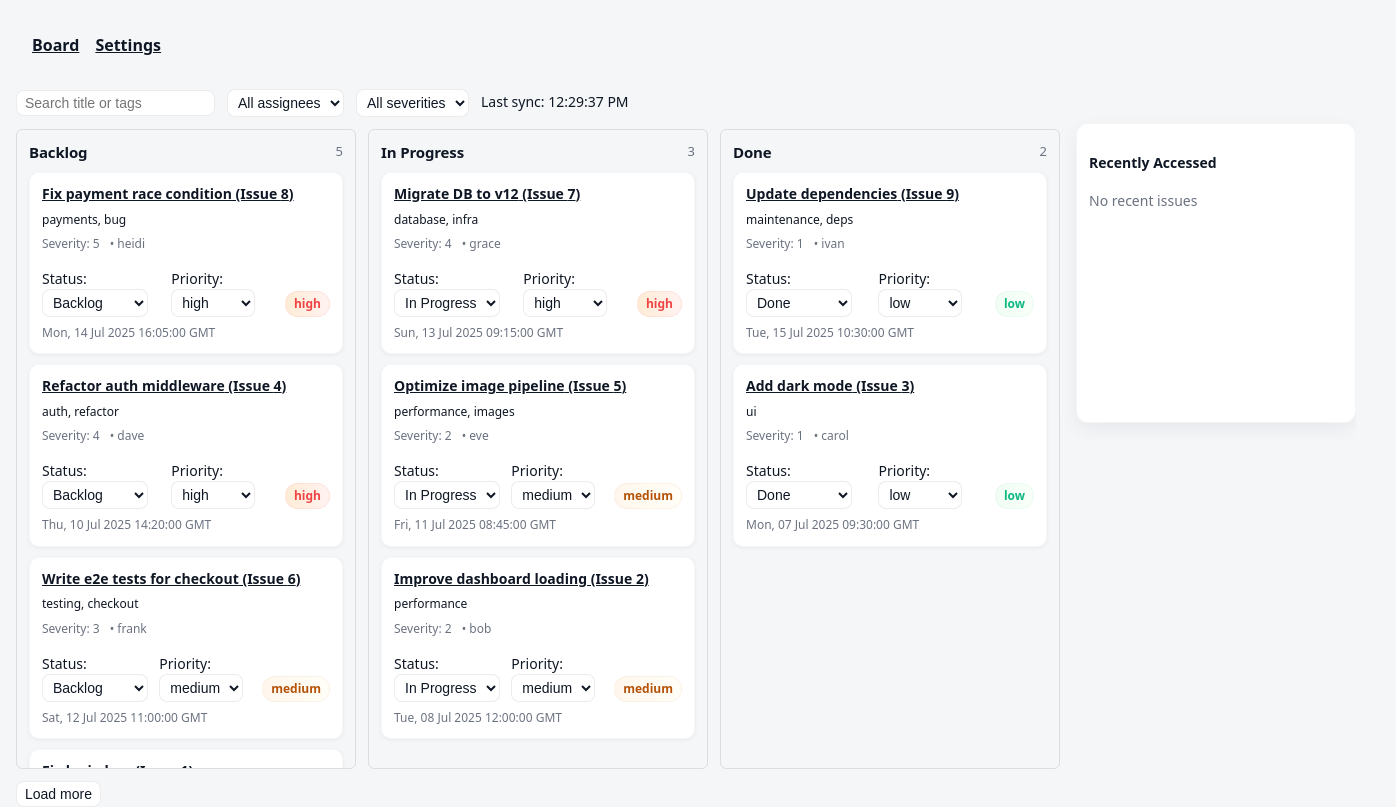
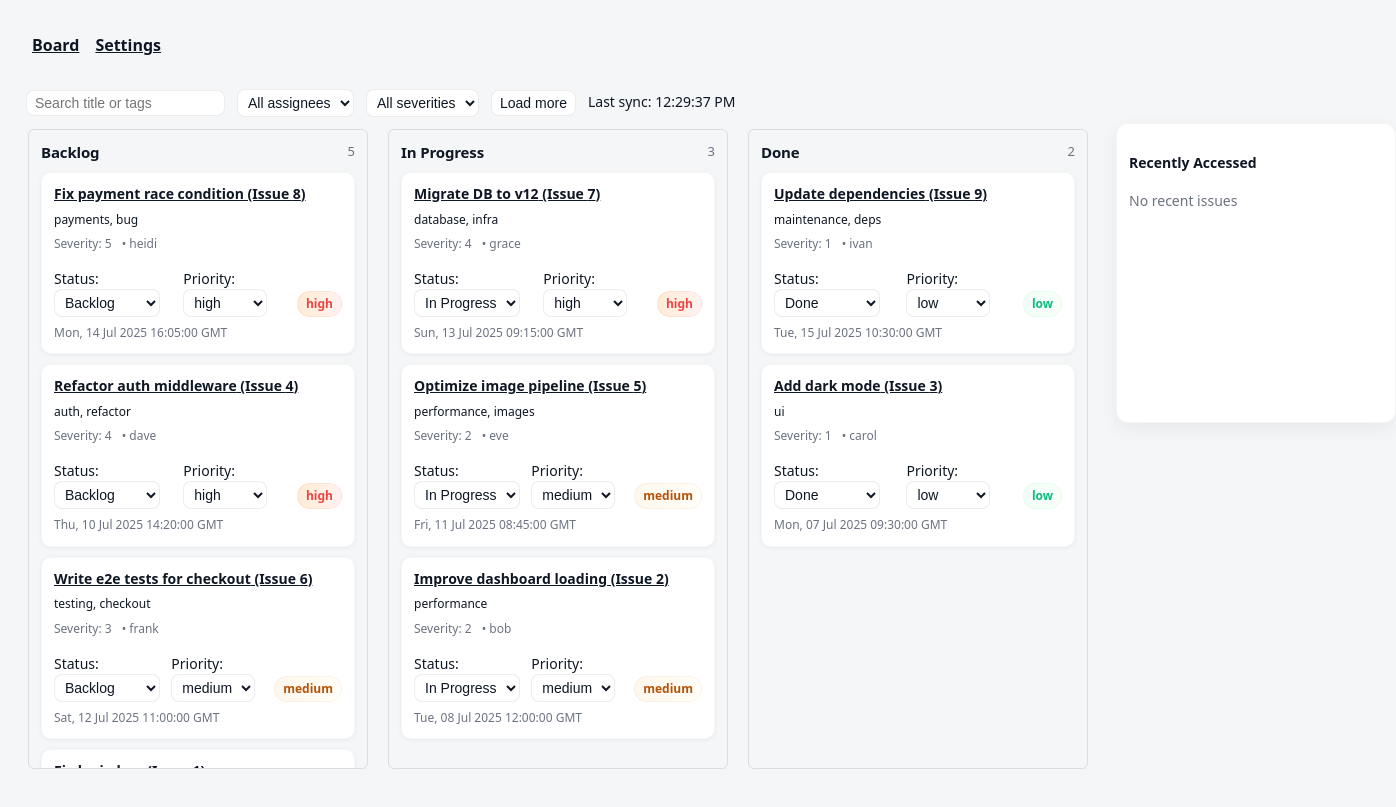
Before and after one commit to chukwuma-azubuike/kanban-issue-board, a React (Create React App) app: page /board in a window 1280 px wide. Shown: the whole page, 1396 px wide, since content can reach past the window. Built offline with nearby package versions, Linux system fonts and the light colour scheme.

Commit message:
fix(board): render DragOverlay into DnD portal to avoid clipping on overflowing container

```diff
--- a/src/pages/BoardPage.tsx
+++ b/src/pages/BoardPage.tsx
@@ -1,5 +1,5 @@
-import React, { ChangeEvent, useCallback, useMemo } from 'react';
-import { DndContext, DragEndEvent } from '@dnd-kit/core';
+import React, { ChangeEvent, useCallback, useMemo, useState } from 'react';
+import { DndContext, DragEndEvent, DragOverlay, DragStartEvent } from '@dnd-kit/core';
 import { useIssuesStore } from '../stores/issuesStore';
 import useUndoToast from '../hooks/useUndoToast';
 import { currentUser } from '../constants/currentUser';
@@ -11,6 +11,7 @@ import { usePolling } from '../hooks/usePolling';
 import KanbanColumn from '../components/KanbanColumn';
 import { issueSeverities } from '../constants/issues';
 import { useSettingsStore } from '../stores/settingsStore';
+import IssueCard from '../components/IssueCard';
 
 const columns = [
 	{ key: 'Backlog', label: 'Backlog' },
@@ -39,16 +40,29 @@ export function BoardPage() {
 
 	const { pollingIntervalSec } = useSettingsStore();
 
+	// track active dragged item id for DragOverlay preview (prevents clipping)
+	const [activeId, setActiveId] = useState<string | null>(null);
+
+	const onDragStart = useCallback((event: DragStartEvent) => {
+		// set the active id so DragOverlay can render a portal preview
+		setActiveId(event.active.id as string);
+	}, []);
+
 	const onDragEnd = useCallback(
 		async (event: DragEndEvent) => {
 			const { active, over } = event;
 
+			// clear overlay
+			setActiveId(null);
+
 			if (!over || !active) return;
 
-			const issue = active.data.current;
+			const issue = (active.data && (active.data.current as Issue)) || null;
 			const [status] = (over.id as string).split(':');
 
 			if (currentUser.role !== 'admin') return;
+
+			if (!issue) return;
 
 			try {
 				await updateIssue({ ...issue, status } as Partial<Issue>);
@@ -78,7 +92,7 @@ export function BoardPage() {
 	);
 
 	const uniqueAssignees = useMemo(
-		() => new Set(issues.map((issue) => issue.assignee)) as unknown as Array<string>,
+		() => Array.from(new Set(issues.map((issue) => issue.assignee).filter(Boolean))) as string[],
 		[issues]
 	);
 
@@ -102,7 +116,7 @@ export function BoardPage() {
 	);
 
 	const handleSeverityChange = (e: ChangeEvent<HTMLSelectElement>) => {
-		setSeverityFilter(e.target.value !== 'all' ? Number(e.target.value) : e.target.value);
+		setSeverityFilter(e.target.value !== 'all' ? Number(e.target.value) : (e.target.value as any));
 	};
 
 	const handlePagination = () => {
@@ -127,6 +141,12 @@ export function BoardPage() {
 
 	useUndoToast();
 
+	// find active issue for overlay preview (rendered outside column overflow)
+	const activeIssue = useMemo(
+		() => (activeId ? issues.find((i) => i.id === activeId) ?? null : null),
+		[activeId, issues]
+	);
+
 	// handle initial loading state
 	if (loading && issues.length < 1) {
 		return <div style={{ padding: 16 }}>Loading…</div>;
@@ -140,12 +160,14 @@ export function BoardPage() {
 	return (
 		<div style={{ display: 'flex', gap: 16 }}>
 			<div style={{ flex: 1 }}>
-				<div style={{ display: 'flex', alignItems: 'center', gap: 12, marginTop: 16 }}>
+				<div
+					style={{ display: 'flex', alignItems: 'center', gap: 12, marginTop: 16, paddingLeft: '10px' }}
+				>
 					<input placeholder="Search title or tags" value={query} onChange={handleQuery} />
 					<select value={assigneeFilter} onChange={handleAssigneeFilter}>
 						<option value="all">All assignees</option>
 
-						{[...uniqueAssignees].map((a) => (
+						{uniqueAssignees.map((a) => (
 							<option key={a} value={a!}>
 								{a}
 							</option>
@@ -159,22 +181,30 @@ export function BoardPage() {
 							</option>
 						))}
 					</select>
+					<button disabled={!hasMore} onClick={handlePagination}>
+						{hasMore ? 'Load more' : 'No more issues to load'}
+					</button>
 					<div>Last sync: {lastSync ? lastSync.toLocaleTimeString() : '—'}</div>
 				</div>
 
-				<DndContext onDragEnd={onDragEnd}>
-					<div style={{ display: 'flex', gap: 12, marginTop: 12 }}>
+				<DndContext onDragStart={onDragStart} onDragEnd={onDragEnd}>
+					<div className="kanban-wrap">
 						{columns.map((col) => {
 							return renderColumnWithSortedIssues(col);
 						})}
 					</div>
+
+					{/* DragOverlay renders into a portal so it's not clipped by overflowing columns */}
+					<DragOverlay>
+						{activeIssue ? (
+							<IssueCard
+								issue={activeIssue}
+								updateIssue={updateIssue}
+								isAdmin={currentUser.role === 'admin'}
+							/>
+						) : null}
+					</DragOverlay>
 				</DndContext>
-
-				<div style={{ marginTop: 12 }}>
-					<button disabled={!hasMore} onClick={handlePagination}>
-						{hasMore ? 'Load more' : 'No more issues to load'}
-					</button>
-				</div>
 			</div>
 
 			<div style={{ width: '100%', paddingTop: 10 }}>
```
